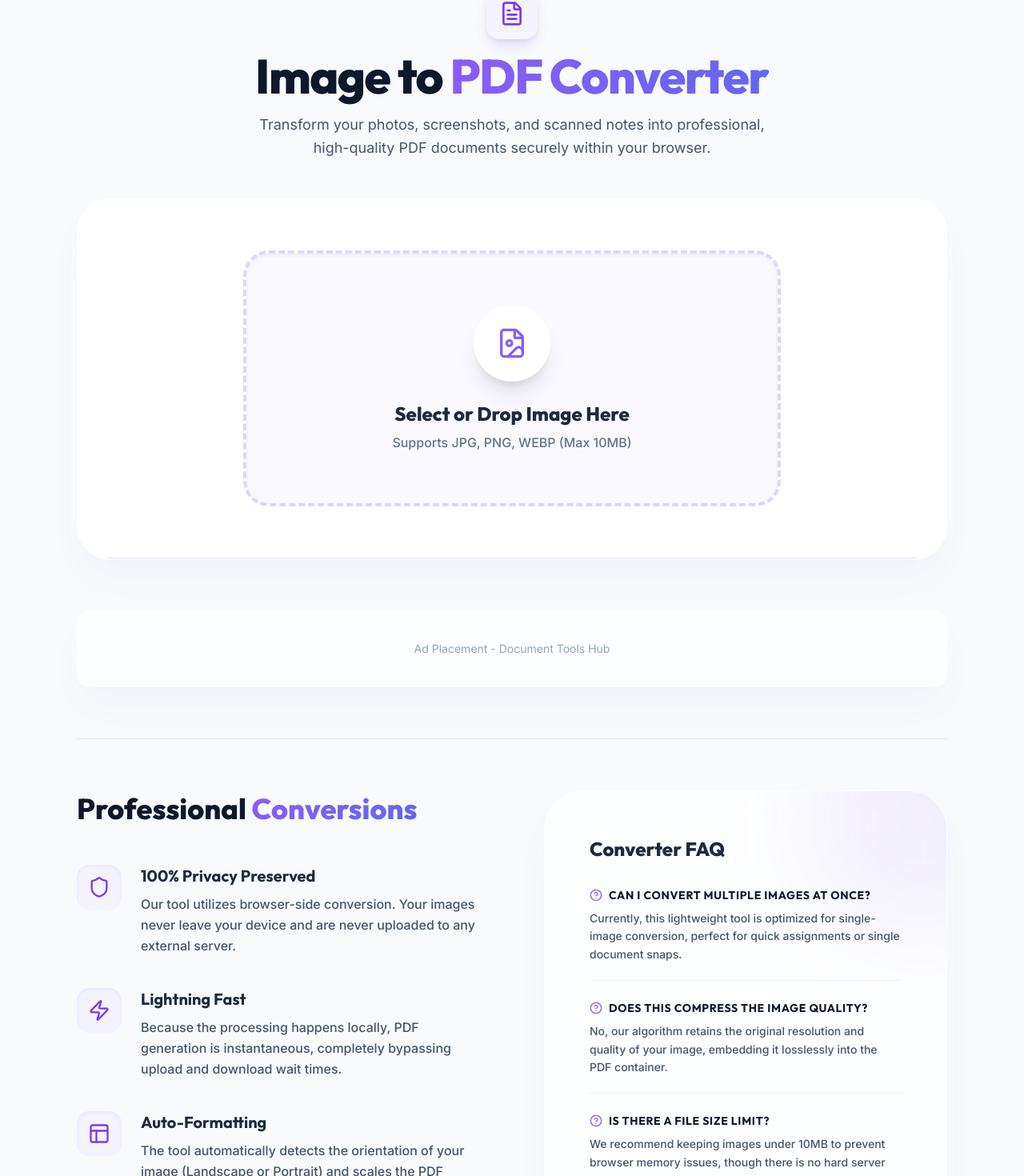
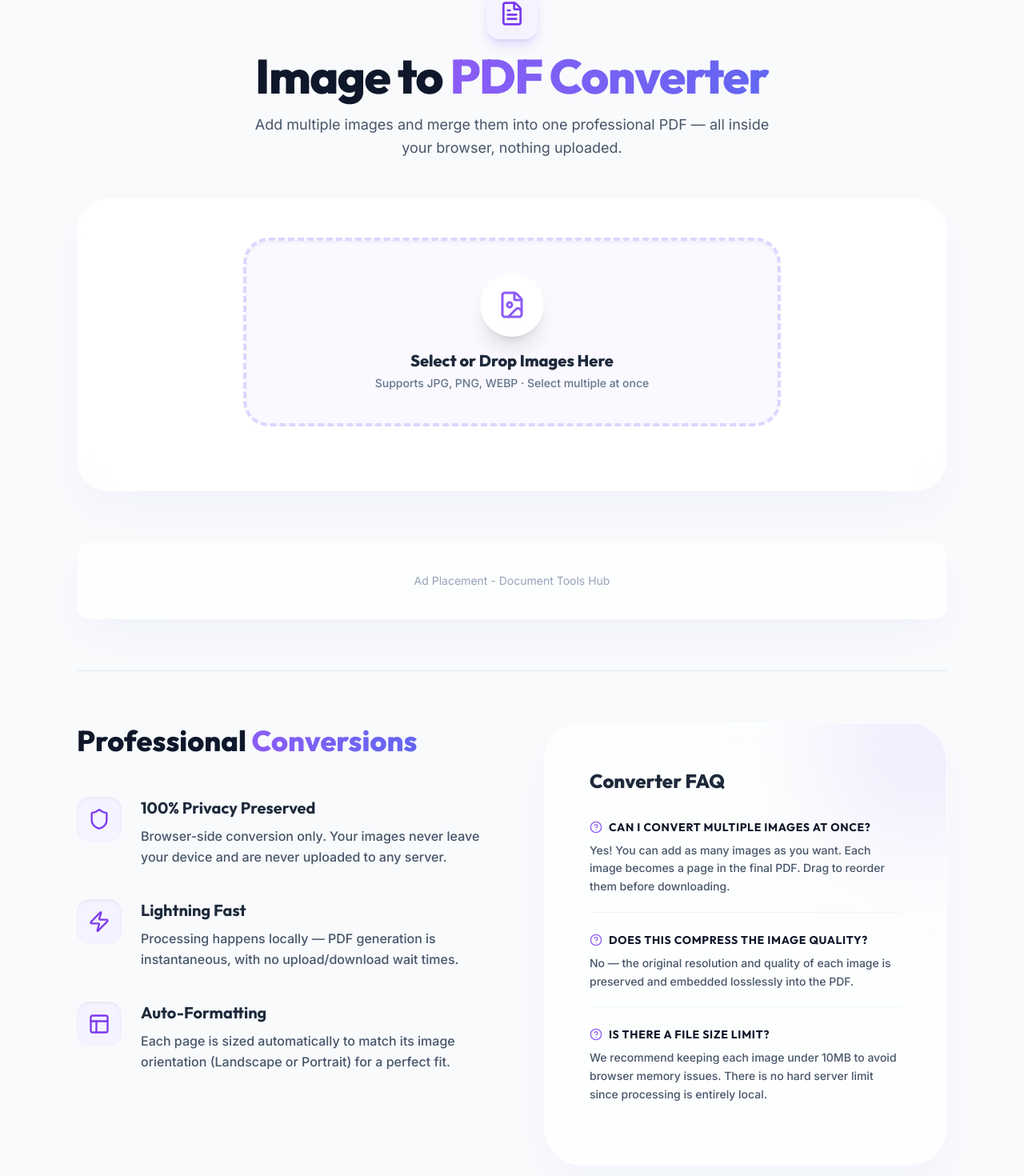
Before and after one commit to roshanpal8085/studentai-tools, a React (Vite) app in the folder frontend/: page /tools/image-to-pdf in a window 1280 px wide. Shown: the part 111-1581 px from the top of the page at 80% size. Built offline with nearby package versions, Linux system fonts and the light colour scheme.

Commit message:
feat: add favicon logo and multi-image PDF support

```diff
--- a/frontend/index.html
+++ b/frontend/index.html
@@ -3,7 +3,8 @@
 
 <head>
   <meta charset="UTF-8" />
-  <link rel="icon" type="image/x-icon" href="/favicon.ico" />
+  <link rel="icon" type="image/png" href="/logo.png" />
+  <link rel="apple-touch-icon" href="/logo.png" />
   <meta name="theme-color" content="#4f46e5" />
   <meta name="viewport" content="width=device-width, initial-scale=1.0" />
 
--- a/frontend/src/pages/tools/ImageToPdf.jsx
+++ b/frontend/src/pages/tools/ImageToPdf.jsx
@@ -1,36 +1,80 @@
-import { useState } from 'react';
+import { useState, useRef } from 'react';
 import SEO from '../../components/SEO';
-import { FileImage, FileText, Download, Loader2, CheckCircle, HelpCircle, Shield, Zap, Layout } from 'lucide-react';
+import { FileImage, FileText, Download, Loader2, CheckCircle, HelpCircle, Shield, Zap, Layout, Plus, Trash2, GripVertical } from 'lucide-react';
 import { jsPDF } from 'jspdf';
 
 const ImageToPdf = () => {
-    const [selectedFile, setSelectedFile] = useState(null);
-    const [previewUrl, setPreviewUrl] = useState(null);
+    const [images, setImages] = useState([]); // [{id, file, previewUrl}]
     const [loading, setLoading] = useState(false);
+    const [dragOverIndex, setDragOverIndex] = useState(null);
+    const dragItem = useRef(null);
+    const fileInputRef = useRef(null);
 
     const handleFileChange = (e) => {
-        const file = e.target.files[0];
-        if (file) {
-            setSelectedFile(file);
-            setPreviewUrl(URL.createObjectURL(file));
+        const files = Array.from(e.target.files);
+        if (!files.length) return;
+        const newImages = files.map((file) => ({
+            id: `${file.name}-${Date.now()}-${Math.random()}`,
+            file,
+            previewUrl: URL.createObjectURL(file),
+        }));
+        setImages((prev) => [...prev, ...newImages]);
+        // reset input so same file can be added again
+        e.target.value = '';
+    };
+
+    const removeImage = (id) => {
+        setImages((prev) => {
+            const removed = prev.find((img) => img.id === id);
+            if (removed) URL.revokeObjectURL(removed.previewUrl);
+            return prev.filter((img) => img.id !== id);
+        });
+    };
+
+    const clearAll = () => {
+        images.forEach((img) => URL.revokeObjectURL(img.previewUrl));
+        setImages([]);
+    };
+
+    /* ---- drag-to-reorder ---- */
+    const handleDragStart = (index) => { dragItem.current = index; };
+    const handleDragEnter = (index) => { setDragOverIndex(index); };
+    const handleDragEnd = () => {
+        if (dragItem.current === null || dragOverIndex === null || dragItem.current === dragOverIndex) {
+            dragItem.current = null;
+            setDragOverIndex(null);
+            return;
         }
+        const reordered = [...images];
+        const [moved] = reordered.splice(dragItem.current, 1);
+        reordered.splice(dragOverIndex, 0, moved);
+        setImages(reordered);
+        dragItem.current = null;
+        setDragOverIndex(null);
     };
 
     const convertToPdf = async () => {
-        if (!selectedFile) return;
+        if (!images.length) return;
         setLoading(true);
         try {
+            let pdf = null;
+
+            for (let i = 0; i < images.length; i++) {
+                const { previewUrl } = images[i];
                 const img = new Image();
                 img.src = previewUrl;
-            await new Promise((resolve) => (img.onload = resolve));
+                await new Promise((resolve) => { img.onload = resolve; });
 
-            const pdf = new jsPDF({
-                orientation: img.width > img.height ? 'landscape' : 'portrait',
-                unit: 'px',
-                format: [img.width, img.height]
-            });
+                const orientation = img.width > img.height ? 'landscape' : 'portrait';
 
+                if (i === 0) {
+                    pdf = new jsPDF({ orientation, unit: 'px', format: [img.width, img.height] });
+                } else {
+                    pdf.addPage([img.width, img.height], orientation);
+                }
                 pdf.addImage(img, 'JPEG', 0, 0, img.width, img.height);
+            }
+
             pdf.save(`studentai_pdf_${Date.now()}.pdf`);
         } catch (err) {
             console.error('PDF Conversion Error:', err);
@@ -42,8 +86,8 @@ const ImageToPdf = () => {
     return (
         <div className="min-h-screen pt-24 pb-12 bg-slate-50 dark:bg-slate-900">
             <SEO
-                title="Free Image to PDF Converter - High Quality & Secure"
-                description="Convert JPG, PNG, and WebP images to high-quality PDF files instantly. 100% free, secure, browser-based conversion. Perfect for student assignments."
+                title="Free Image to PDF Converter - Multiple Images, High Quality & Secure"
+                description="Convert multiple JPG, PNG, and WebP images into a single high-quality PDF instantly. 100% free, secure, browser-based. Perfect for student assignments."
             />
 
             <div className="max-w-6xl mx-auto px-4 sm:px-6 lg:px-8">
@@ -55,35 +99,91 @@ const ImageToPdf = () => {
                         Image to <span className="text-gradient" style={{ backgroundImage: 'linear-gradient(to right, #8b5cf6, #6366f1)', WebkitBackgroundClip: 'text', color: 'transparent' }}>PDF Converter</span>
                     </h1>
                     <p className="text-lg text-slate-600 dark:text-slate-400 max-w-2xl mx-auto leading-relaxed">
-                        Transform your photos, screenshots, and scanned notes into professional, high-quality PDF documents securely within your browser.
+                        Add multiple images and merge them into one professional PDF — all inside your browser, nothing uploaded.
                     </p>
                 </div>
 
-                <div className="glass-card rounded-[2.5rem] shadow-2xl border border-slate-200 dark:border-slate-800 overflow-hidden mb-16 h-full min-h-[400px]">
-                    <div className="p-10 md:p-16 bg-white/30 dark:bg-slate-950/20 backdrop-blur-md border-b border-slate-200 dark:border-slate-800 text-center">
+                <div className="glass-card rounded-[2.5rem] shadow-2xl border border-slate-200 dark:border-slate-800 overflow-hidden mb-16">
+                    <div className="p-8 md:p-12 bg-white/30 dark:bg-slate-950/20 backdrop-blur-md">
 
-                        {!previewUrl ? (
-                            <div className="max-w-2xl mx-auto border-4 border-dashed border-violet-200 dark:border-violet-900/50 bg-violet-50/50 dark:bg-violet-900/10 rounded-[2rem] p-16 hover:border-violet-500 dark:hover:border-violet-500 transition-all cursor-pointer relative group flex flex-col items-center justify-center shadow-inner hover:shadow-violet-500/10 hover:bg-violet-50 dark:hover:bg-violet-900/20">
+                        {/* Drop zone / Add more */}
+                        <div
+                            onClick={() => fileInputRef.current?.click()}
+                            className="max-w-2xl mx-auto border-4 border-dashed border-violet-200 dark:border-violet-900/50 bg-violet-50/50 dark:bg-violet-900/10 rounded-[2rem] p-10 hover:border-violet-500 dark:hover:border-violet-500 transition-all cursor-pointer group flex flex-col items-center justify-center shadow-inner hover:bg-violet-50 dark:hover:bg-violet-900/20 mb-8"
+                        >
                             <input
+                                ref={fileInputRef}
                                 type="file"
                                 accept="image/png, image/jpeg, image/webp"
                                 onChange={handleFileChange}
-                                    className="absolute inset-0 w-full h-full opacity-0 cursor-pointer z-10"
-                                    aria-label="Upload Image"
+                                multiple
+                                className="hidden"
+                                aria-label="Upload Images"
                             />
-                                <div className="w-24 h-24 mb-6 rounded-full bg-white dark:bg-slate-800 shadow-xl flex items-center justify-center group-hover:scale-110 transition-transform duration-500">
-                                   <FileImage className="w-10 h-10 text-violet-500" />
+                            <div className="w-20 h-20 mb-4 rounded-full bg-white dark:bg-slate-800 shadow-xl flex items-center justify-center group-hover:scale-110 transition-transform duration-500">
+                                {images.length === 0
+                                    ? <FileImage className="w-9 h-9 text-violet-500" />
+                                    : <Plus className="w-9 h-9 text-violet-500" />}
                             </div>
-                                <h3 className="text-2xl font-black dark:text-white mb-2 group-hover:text-violet-600 dark:group-hover:text-violet-400 transition-colors">Select or Drop Image Here</h3>
-                                <p className="text-slate-500 dark:text-slate-400 font-medium">Supports JPG, PNG, WEBP (Max 10MB)</p>
+                            <h3 className="text-xl font-black dark:text-white mb-1 group-hover:text-violet-600 dark:group-hover:text-violet-400 transition-colors">
+                                {images.length === 0 ? 'Select or Drop Images Here' : 'Add More Images'}
+                            </h3>
+                            <p className="text-slate-500 dark:text-slate-400 font-medium text-sm">Supports JPG, PNG, WEBP · Select multiple at once</p>
                         </div>
-                        ) : (
-                            <div className="animate-in fade-in zoom-in-95 duration-500 max-w-3xl mx-auto">
-                                <div className="relative rounded-2xl overflow-hidden shadow-2xl border-4 border-white dark:border-slate-800 mb-10 max-h-[500px] flex justify-center bg-slate-100 dark:bg-slate-900">
-                                    <img src={previewUrl} alt="Document Preview" className="object-contain max-h-[500px] w-auto mix-blend-multiply dark:mix-blend-normal" />
-                                    <div className="absolute top-4 right-4 bg-black/60 backdrop-blur-md text-white px-3 py-1 rounded-full text-xs font-bold uppercase tracking-widest flex items-center gap-2">
-                                        <CheckCircle className="w-4 h-4 text-green-400" /> Ready to Convert
+
+                        {/* Image grid with reorder */}
+                        {images.length > 0 && (
+                            <div className="animate-in fade-in duration-300">
+                                <div className="flex items-center justify-between mb-4 px-1">
+                                    <p className="text-sm font-bold text-slate-500 dark:text-slate-400 uppercase tracking-widest">
+                                        {images.length} Image{images.length > 1 ? 's' : ''} · Drag to reorder
+                                    </p>
+                                    <button
+                                        onClick={clearAll}
+                                        className="text-xs font-bold text-red-500 hover:text-red-600 flex items-center gap-1 transition-colors"
+                                    >
+                                        <Trash2 className="w-3.5 h-3.5" /> Clear All
+                                    </button>
                                 </div>
+
+                                <div className="grid grid-cols-2 sm:grid-cols-3 md:grid-cols-4 gap-4 mb-8">
+                                    {images.map((img, index) => (
+                                        <div
+                                            key={img.id}
+                                            draggable
+                                            onDragStart={() => handleDragStart(index)}
+                                            onDragEnter={() => handleDragEnter(index)}
+                                            onDragEnd={handleDragEnd}
+                                            onDragOver={(e) => e.preventDefault()}
+                                            className={`relative rounded-2xl overflow-hidden border-2 transition-all group cursor-grab active:cursor-grabbing shadow-md ${
+                                                dragOverIndex === index
+                                                    ? 'border-violet-500 scale-95 opacity-70'
+                                                    : 'border-white dark:border-slate-700 hover:border-violet-400'
+                                            }`}
+                                        >
+                                            <img
+                                                src={img.previewUrl}
+                                                alt={`Page ${index + 1}`}
+                                                className="w-full h-32 object-cover"
+                                            />
+                                            {/* Page number badge */}
+                                            <div className="absolute bottom-2 left-2 bg-black/60 text-white text-xs font-bold px-2 py-0.5 rounded-full">
+                                                Page {index + 1}
+                                            </div>
+                                            {/* Drag handle */}
+                                            <div className="absolute top-2 left-2 bg-black/40 text-white rounded-full p-1 opacity-0 group-hover:opacity-100 transition-opacity">
+                                                <GripVertical className="w-3.5 h-3.5" />
+                                            </div>
+                                            {/* Remove button */}
+                                            <button
+                                                onClick={() => removeImage(img.id)}
+                                                className="absolute top-2 right-2 bg-red-500 hover:bg-red-600 text-white rounded-full p-1 opacity-0 group-hover:opacity-100 transition-all"
+                                                title="Remove"
+                                            >
+                                                <Trash2 className="w-3.5 h-3.5" />
+                                            </button>
+                                        </div>
+                                    ))}
                                 </div>
 
                                 <div className="flex flex-col sm:flex-row gap-4 justify-center items-center">
@@ -93,14 +193,9 @@ const ImageToPdf = () => {
                                         className="w-full sm:w-auto bg-violet-600 hover:bg-violet-500 text-white font-black py-4 px-10 rounded-2xl transition-all shadow-xl shadow-violet-600/20 flex items-center justify-center gap-3 active:scale-[0.98] group disabled:opacity-50"
                                     >
                                         {loading ? <Loader2 className="animate-spin w-6 h-6" /> : <Download className="w-6 h-6 group-hover:-translate-y-1 transition-transform" />}
-                                        <span className="text-lg tracking-tight">{loading ? 'Processing...' : 'Download PDF Now'}</span>
-                                    </button>
-                                    <button
-                                        onClick={() => {setSelectedFile(null); setPreviewUrl(null);}}
-                                        disabled={loading}
-                                        className="w-full sm:w-auto bg-white dark:bg-slate-800 text-slate-700 dark:text-slate-200 border-2 border-slate-200 dark:border-slate-700 font-bold py-4 px-8 rounded-2xl hover:border-violet-500 hover:text-violet-600 dark:hover:border-violet-500 dark:hover:text-violet-400 transition-all disabled:opacity-50"
-                                    >
-                                        Upload Different Image
+                                        <span className="text-lg tracking-tight">
+                                            {loading ? 'Generating PDF...' : `Download PDF (${images.length} page${images.length > 1 ? 's' : ''})`}
+                                        </span>
                                     </button>
                                 </div>
                             </div>
@@ -108,7 +203,7 @@ const ImageToPdf = () => {
                     </div>
                 </div>
 
-                {/* Ad Space Placement */}
+                {/* Ad Space */}
                 <div className="w-full h-24 glass-card rounded-2xl flex items-center justify-center text-slate-400 text-sm mb-16 border border-dashed border-slate-300 dark:border-slate-700/50">
                     Ad Placement - Document Tools Hub
                 </div>
@@ -116,12 +211,12 @@ const ImageToPdf = () => {
                 {/* Informational Sections */}
                 <div className="grid grid-cols-1 md:grid-cols-2 gap-20 mb-24 py-16 border-t border-slate-200 dark:border-slate-800">
                     <div className="space-y-12">
-                        <h2 className="text-4xl font-extrabold text-slate-900 dark:text-white leading-tight">Professional <span className="text-violet-600" style={{ backgroundImage: 'linear-gradient(to right, #8b5cf6, #6366f1)', WebkitBackgroundClip: 'text', color: 'transparent' }}>Conversions</span></h2>
+                        <h2 className="text-4xl font-extrabold text-slate-900 dark:text-white leading-tight">Professional <span style={{ backgroundImage: 'linear-gradient(to right, #8b5cf6, #6366f1)', WebkitBackgroundClip: 'text', color: 'transparent' }}>Conversions</span></h2>
                         <div className="space-y-10">
                             {[
-                                { title: '100% Privacy Preserved', desc: 'Our tool utilizes browser-side conversion. Your images never leave your device and are never uploaded to any external server.', icon: Shield },
-                                { title: 'Lightning Fast', desc: 'Because the processing happens locally, PDF generation is instantaneous, completely bypassing upload and download wait times.', icon: Zap },
-                                { title: 'Auto-Formatting', desc: 'The tool automatically detects the orientation of your image (Landscape or Portrait) and scales the PDF document to fit perfectly.', icon: Layout }
+                                { title: '100% Privacy Preserved', desc: 'Browser-side conversion only. Your images never leave your device and are never uploaded to any server.', icon: Shield },
+                                { title: 'Lightning Fast', desc: 'Processing happens locally — PDF generation is instantaneous, with no upload/download wait times.', icon: Zap },
+                                { title: 'Auto-Formatting', desc: 'Each page is sized automatically to match its image orientation (Landscape or Portrait) for a perfect fit.', icon: Layout }
                             ].map((item, i) => (
                                 <div key={i} className="flex gap-6 group">
                                     <div className="w-14 h-14 rounded-2xl bg-violet-50 dark:bg-violet-900/30 text-violet-600 flex items-center justify-center flex-shrink-0 group-hover:scale-110 transition-transform shadow-inner">
@@ -141,9 +236,9 @@ const ImageToPdf = () => {
                         <h2 className="text-2xl font-extrabold dark:text-white mb-8 relative z-10">Converter FAQ</h2>
                         <div className="space-y-6 relative z-10">
                             {[
-                                { q: 'Can I convert multiple images at once?', a: 'Currently, this lightweight tool is optimized for single-image conversion, perfect for quick assignments or single document snaps.' },
-                                { q: 'Does this compress the image quality?', a: 'No, our algorithm retains the original resolution and quality of your image, embedding it losslessly into the PDF container.' },
-                                { q: 'Is there a file size limit?', a: 'We recommend keeping images under 10MB to prevent browser memory issues, though there is no hard server limit since processing is local.' }
+                                { q: 'Can I convert multiple images at once?', a: 'Yes! You can add as many images as you want. Each image becomes a page in the final PDF. Drag to reorder them before downloading.' },
+                                { q: 'Does this compress the image quality?', a: 'No — the original resolution and quality of each image is preserved and embedded losslessly into the PDF.' },
+                                { q: 'Is there a file size limit?', a: 'We recommend keeping each image under 10MB to avoid browser memory issues. There is no hard server limit since processing is entirely local.' }
                             ].map((faq, i) => (
                                 <div key={i} className="pb-5 border-b border-slate-100 dark:border-slate-800 last:border-0">
                                     <h3 className="font-bold text-slate-900 dark:text-white mb-2 flex items-center gap-2 text-sm uppercase tracking-wider">
@@ -155,7 +250,6 @@ const ImageToPdf = () => {
                         </div>
                     </div>
                 </div>
-
             </div>
         </div>
     );
```
Also changed, not shown: frontend/public/logo.png (added), 1 other file (tests, documents, lock files or other folders). Lines whose indentation alone changed are shown as unchanged.
